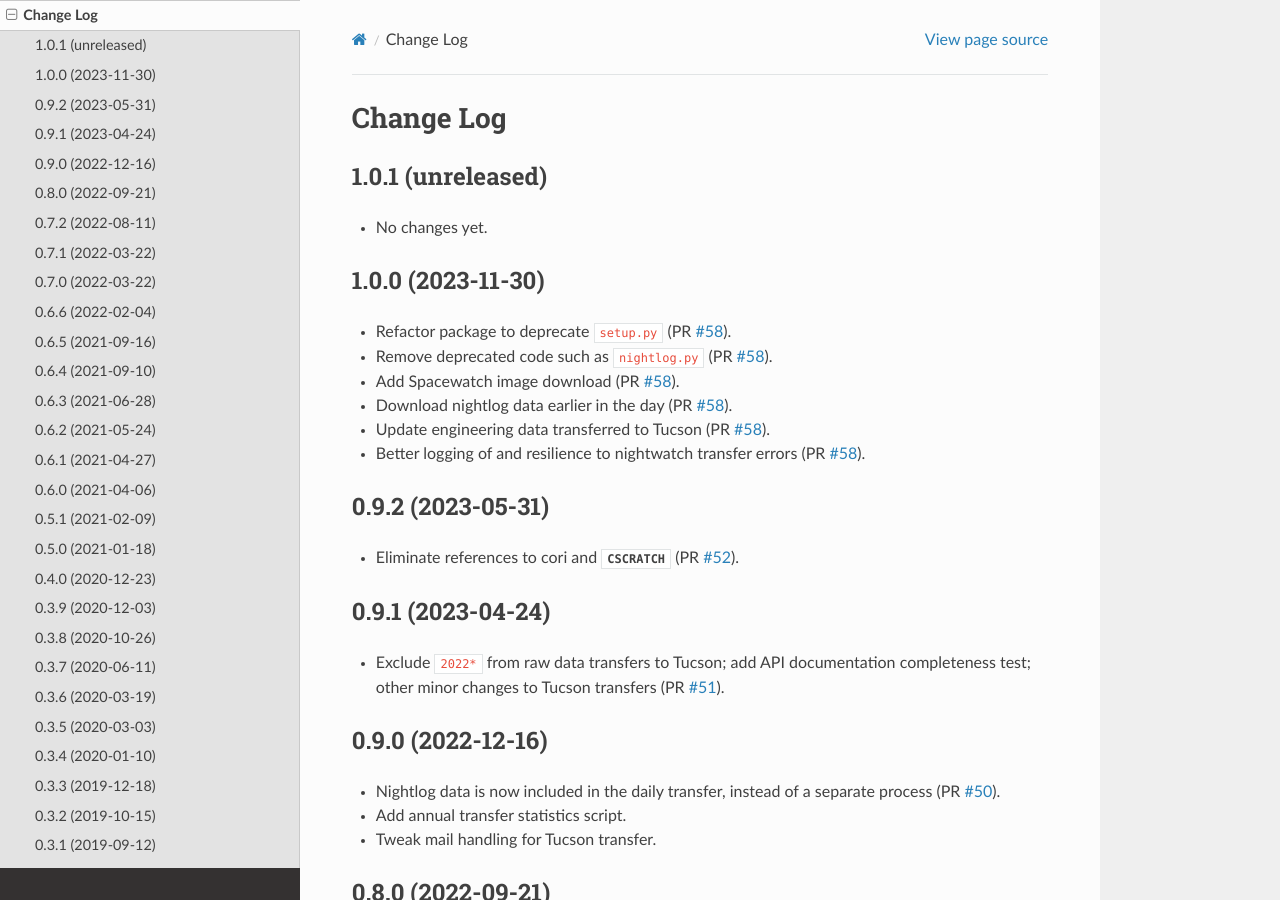
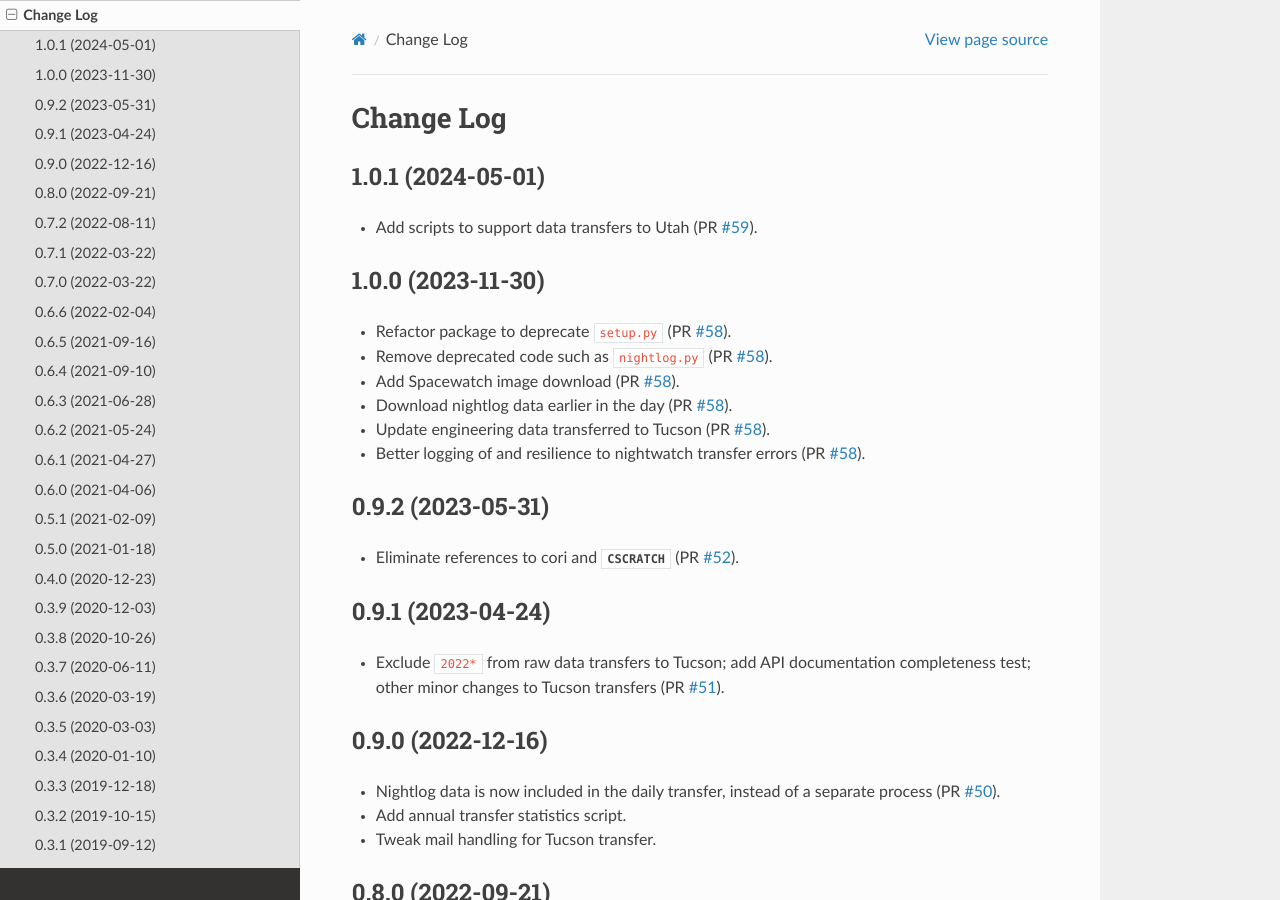
Before and after one commit to desihub/desitransfer, a Sphinx documentation site: the page built from doc/changes.rst, in a window 1280 px wide and 900 px high. Built offline with Sphinx 7.4.7 and the Read the Docs theme 2.0.0, drawn with Linux system fonts in a browser that asks for light colours.

Commit message:
preparing for next tag

```diff
--- a/doc/changes.rst
+++ b/doc/changes.rst
@@ -2,10 +2,12 @@
 Change Log
 ==========
 
-1.0.1 (unreleased)
+1.0.1 (2024-05-01)
 ------------------
 
-* No changes yet.
+* Add scripts to support data transfers to Utah (PR `#59`_).
+
+.. _`#59`: https://github.com/desihub/desitransfer/pull/59
 
 1.0.0 (2023-11-30)
 ------------------
--- a/py/desitransfer/_version.py
+++ b/py/desitransfer/_version.py
@@ -1 +1 @@
-__version__ = '1.0.1.dev503'
+__version__ = '1.0.1'
```
